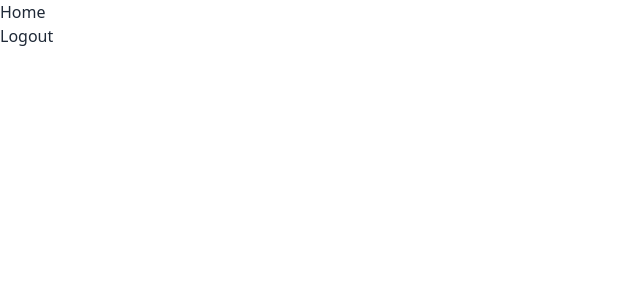
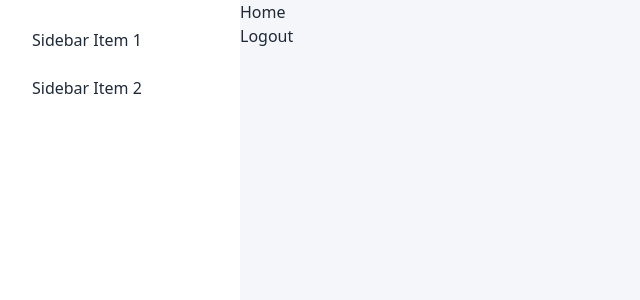
Before and after one commit to qiffym/eling-react-ts, a React (Create React App) app: page /home in a window 1280 px wide. Shown: the top 300 px of the page, without its empty margins (0-640 px from the left). Built offline with nearby package versions, Linux system fonts and the light colour scheme; sample sign-in values are in the browser's storage.

Commit message:
On Progress Home

```diff
--- /dev/null
+++ b/src/component/layout/Sidebar.tsx
@@ -0,0 +1,19 @@
+import React from 'react';
+
+const Sidebar = () => {
+  return (
+    <div className="drawer-side bg-white overflow-auto hover:overflow-scroll h-screen">
+      <label className="drawer-overlay"></label>
+      <ul className="menu p-4 overflow-y-auto w-60 bg-base-100 text-base-content">
+        <li>
+          <a>Sidebar Item 1</a>
+        </li>
+        <li>
+          <a>Sidebar Item 2</a>
+        </li>
+      </ul>
+    </div>
+  );
+};
+
+export default Sidebar;
--- /dev/null
+++ b/src/component/layout/index.tsx
@@ -0,0 +1,16 @@
+import React from 'react';
+import { Outlet } from 'react-router-dom';
+import Sidebar from './Sidebar';
+
+const LayoutIndex = () => {
+  return (
+    <div className="flex min-h-screen">
+      <Sidebar />
+      <div className="flex-1 bg-[#f5f6fa] overflow-auto hover:overflow-scroll h-screen">
+        <Outlet />
+      </div>
+    </div>
+  );
+};
+
+export default LayoutIndex;
--- a/src/pages/login/Login.tsx
+++ b/src/pages/login/Login.tsx
@@ -1,8 +1,9 @@
-import React, { ChangeEvent, useState } from 'react';
+import React, { ChangeEvent, useEffect, useState } from 'react';
 import useLogin from '../../hooks/useLogin';
 
 const Login = () => {
   const authLogin = useLogin();
+  const [disable, setDisable] = useState(false);
   const [input, setInput] = useState({
     username: '',
     password: '',
@@ -14,6 +15,14 @@ const Login = () => {
       [e.target.name]: e.target.value,
     });
   };
+
+  useEffect(() => {
+    if (input.username === '' || input.password === '') {
+      setDisable(true);
+    } else {
+      setDisable(false);
+    }
+  }, [input]);
 
   return (
     <div className="flex w-screen h-screen">
@@ -36,7 +45,9 @@ const Login = () => {
             value={input.password}
             onChange={handleChange}
           />
-          <button className="btn w-full max-w-sm">Button</button>
+          <button disabled={disable} className="btn w-full max-w-sm">
+            Button
+          </button>
         </form>
       </div>
     </div>
--- a/src/pages/routes/AppRoutes.tsx
+++ b/src/pages/routes/AppRoutes.tsx
@@ -1,5 +1,6 @@
 import React from 'react';
 import { Navigate, Route, Routes } from 'react-router-dom';
+import LayoutIndex from '../../component/layout';
 
 import Home from '../home/Home';
 import Login from '../login/Login';
@@ -10,8 +11,10 @@ const AppRoutes = () => {
   return (
     <Routes>
       <Route path="/" element={<ProtectedRoutes />}>
-        <Route path="/" element={<Navigate to="home" replace />} />
-        <Route path="home" element={<Home />} />
+        <Route path="/" element={<LayoutIndex />}>
+          <Route path="/" element={<Navigate to="home" replace />} />
+          <Route path="home" element={<Home />} />
+        </Route>
       </Route>
       <Route path="login" element={<PublicRoutes />}>
         <Route path="/login" element={<Login />} />
```
